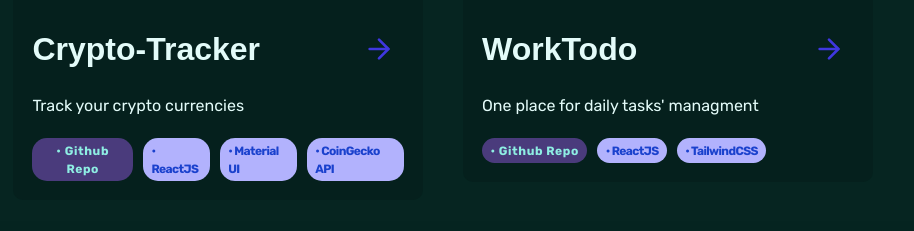
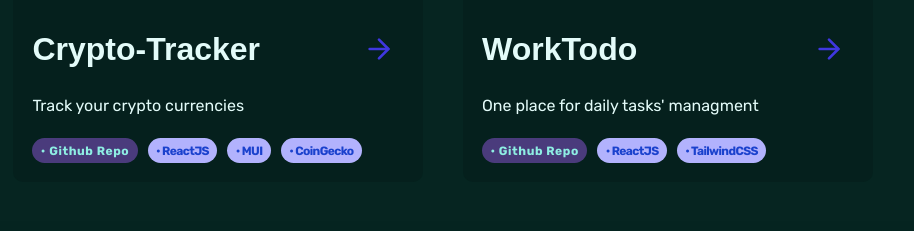
Before and after one commit to subham0kumar/portfolio-v1.1, a React (Vite) app: page / in a window 1280 px wide. Shown: the part 2320-2551 px from the top of the page, without its empty margins (197-1111 px from the left). Built offline with nearby package versions, Linux system fonts and the light colour scheme; a web font is replaced by a local one.

Commit message:
renamed techstack

```diff
--- a/src/Components/ProjectsSection.jsx
+++ b/src/Components/ProjectsSection.jsx
@@ -30,7 +30,7 @@
       imgUrl: "/static/projects/CryptoTracker.png",
       videoUrl: "/static/projects/videos/Hexa-Mov.mp4",
       description: "Track your crypto currencies",
-      techStack: ["ReactJS", "Material UI", "CoinGecko API"],
+      techStack: ["ReactJS", "MUI", "CoinGecko"],
       liveLink: "https://crypto-tracker-subham0kumar.netlify.app/",
       githubLink: "https://github.com/subham0kumar/crypto-tracker",
     },
```
